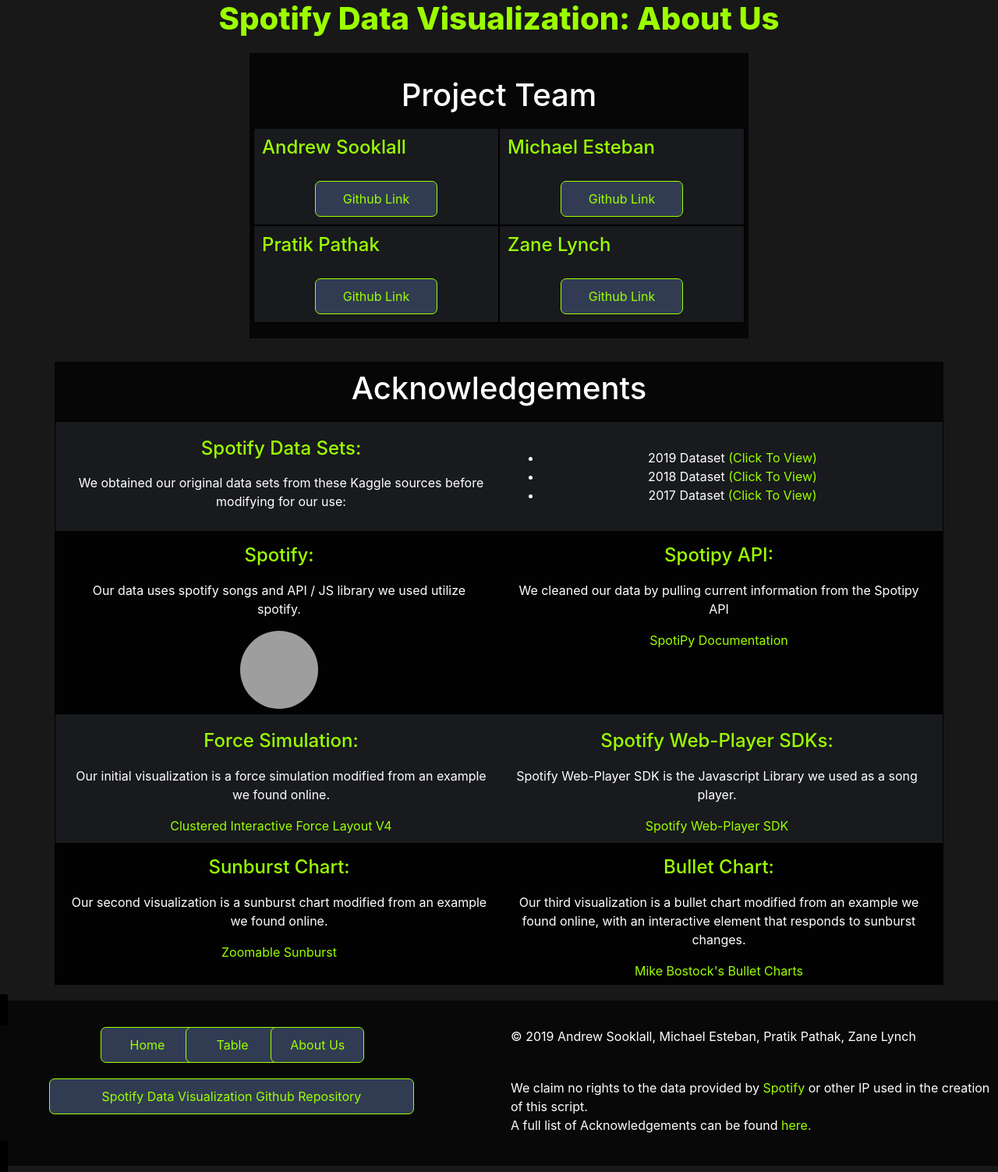
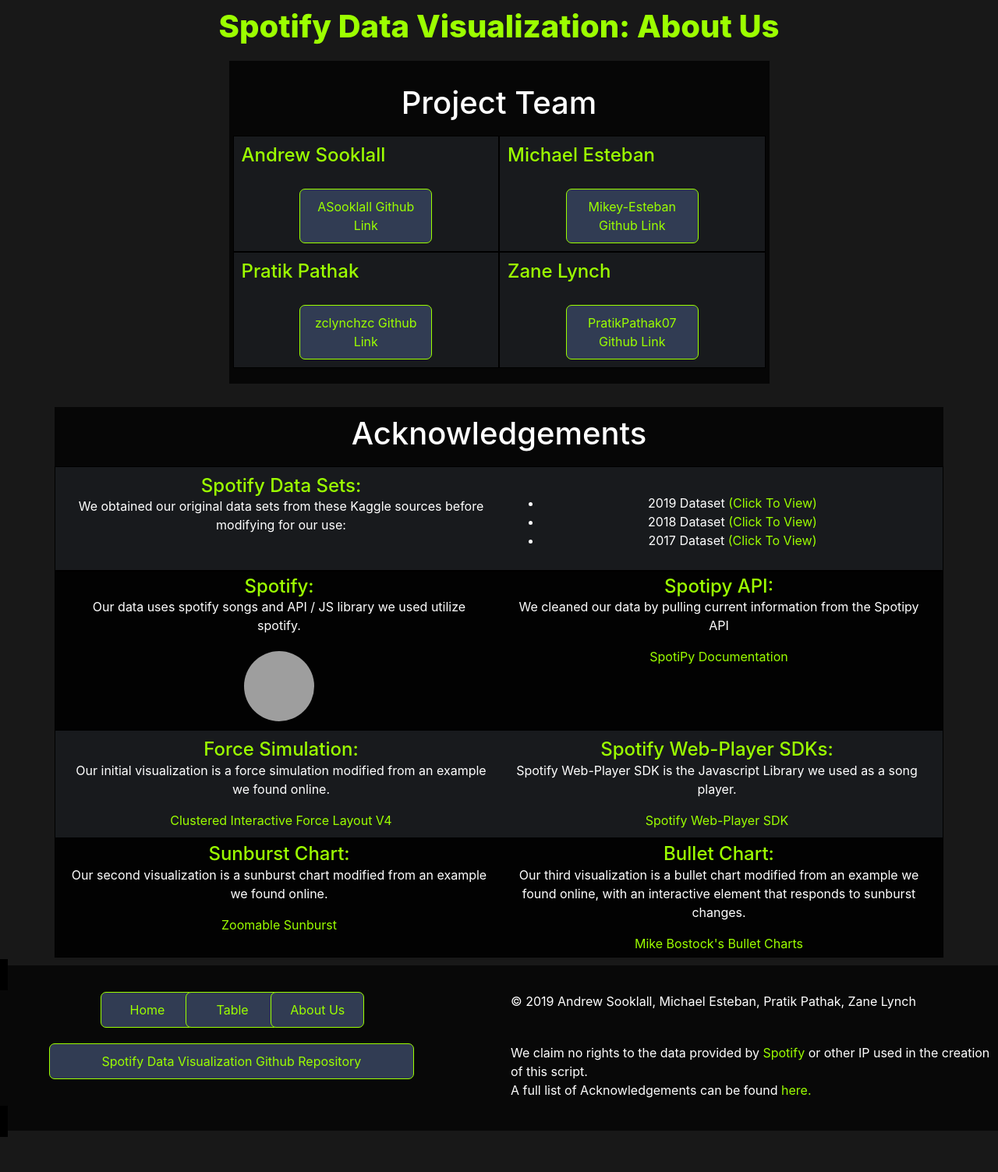
Before and after one commit to ASooklall/project-2-spotify, a Flask app: page /aboutus in a window 1280 px wide. Shown: the whole page at 78% size. After the commit the page ends 1458 px from the top, so only its background shows below. Run offline with Flask 2, Linux system fonts and the light colour scheme; some libraries are stand-ins or nearby versions; grey boxes are pictures that could not be loaded.

Commit message:
added github repo links to aboutus, fixed formatting

```diff
--- a/static/css/aboutus.css
+++ b/static/css/aboutus.css
@@ -16,9 +16,9 @@ a:link, a:visited {
 .wrapper {
     position: relative;
     min-height: 100%;
-    /* min-width: 100%; */
     padding-bottom: 20px;
     overflow: hidden;
+    padding: 10px;
   }
 
   .ak-container{
@@ -40,6 +40,7 @@ a:link, a:visited {
 
 .name-text {
     text-align:center;
+    display: inline;
     color: #9CFF00;
     padding: 10px;
 }
@@ -47,8 +48,9 @@ a:link, a:visited {
 .team-container {
     background-color: rgba(0, 0, 0, 0.747);
     padding: 20px;
-    width: 50%;
+    width: 55%;
     margin-top: 20px;
+    text-align:center;
 }
 
 .user-block{
@@ -57,12 +59,14 @@ a:link, a:visited {
     background-color: rgb(24, 26, 29)
 }
 
+
 img {
     display: inline-block;
     width: 100px;
     height: 100px;
     border: 10px round;
     border-radius: 100px;
+    padding: 5px;
 }
 .ak-container {
     margin-top: 30px;
--- a/templates/aboutus.html
+++ b/templates/aboutus.html
@@ -18,37 +18,37 @@
             <h1 class="subtitle">Project Team</h1>
             <div class="row">
                 <div class="col-md-6 user-block">
-                    <div class="row">
+                    <div class="row user-content">
                         <h4 class="name-text">Andrew Sooklall</h4>
                     </div>
                     <div class="row">
-                        <a class="btn btn-footer1" href="https://www.github.com" target="_blank" role="button">Github Link</a>
+                        <a class="btn btn-footer1" href="https://github.com/ASooklall" target="_blank" role="button">ASooklall Github Link</a>
                     </div>
                 </div>
                 <div class="col-md-6 user-block">
-                    <div class="row">
+                    <div class="row user-content">
                         <h4 class="name-text">Michael Esteban</h4>
                     </div>
                     <div class="row">
-                        <a class="btn btn-footer1" href="https://www.github.com" target="_blank" role="button">Github Link</a>
+                        <a class="btn btn-footer1" href="https://github.com/Mikey-Esteban" target="_blank" role="button">Mikey-Esteban Github Link</a>
                     </div>
                 </div>
             </div>
             <div class="row">
                 <div class="col-md-6 user-block">
-                    <div class="row">
+                    <div class="row user-content">
                         <h4 class="name-text">Pratik Pathak</h4>
                     </div>
                     <div class="row">
-                        <a class="btn btn-footer1" href="https://www.github.com" target="_blank" role="button">Github Link</a>
+                        <a class="btn btn-footer1" href="https://github.com/zclynchzc" target="_blank" role="button">zclynchzc Github Link</a>
                     </div>
                 </div>
                 <div class="col-md-6 user-block">
-                    <div class="row">
+                    <div class="row user-content">
                         <h4 class="name-text">Zane Lynch</h4>
                     </div>
                     <div class="row">
-                        <a class="btn btn-footer1" href="https://www.github.com" target="_blank" role="button">Github Link</a>
+                        <a class="btn btn-footer1" href="https://github.com/PratikPathak07" target="_blank" role="button">PratikPathak07 Github Link</a>
                     </div>
                 </div>
             </div>
```
